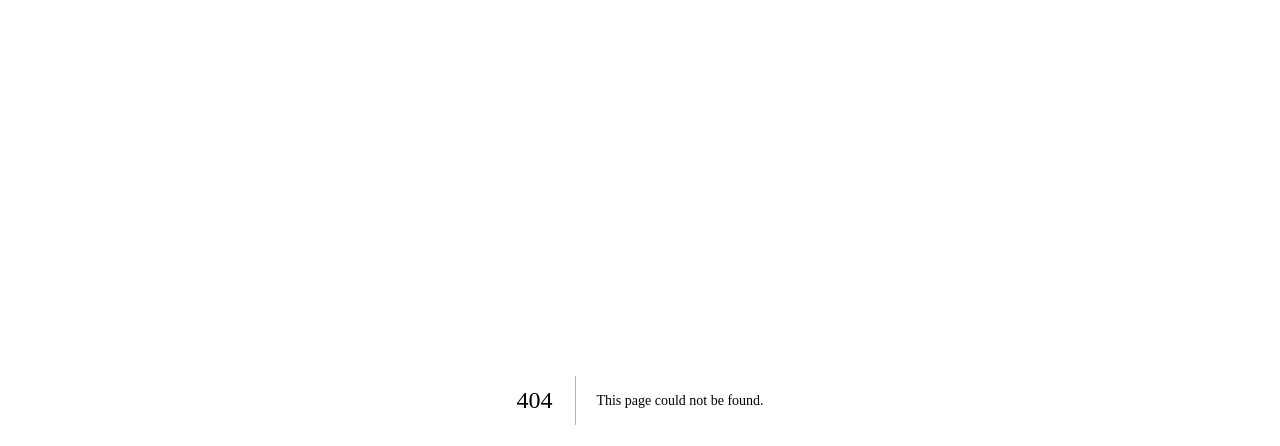
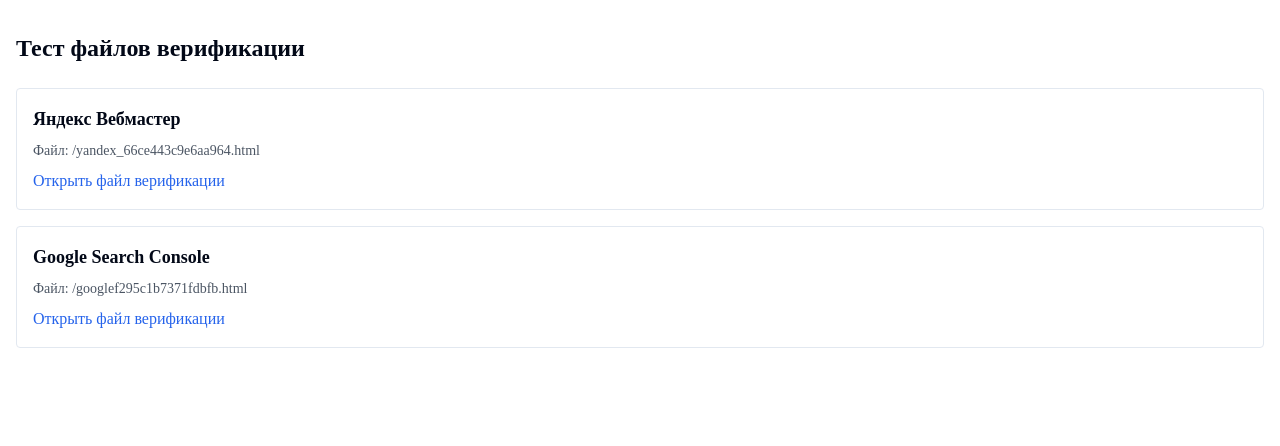
Before and after one commit to Kystof91/masterskaya, a Next.js app: page /verification-test in a window 1280 px wide. Before the commit this address had no page. Shown: the top 446 px of the page. Built offline with nearby package versions, Linux system fonts and the light colour scheme; a web font is replaced by a local one.

Commit message:
Fix verification files redirect issue - remove problematic rewrite rule and add proper headers

```diff
--- a/next.config.ts
+++ b/next.config.ts
@@ -69,22 +69,6 @@
     ];
   },
 
-  // Перенаправления
-  async redirects() {
-    return [
-      {
-        source: '/home',
-        destination: '/',
-        permanent: true,
-      },
-      {
-        source: '/index.html',
-        destination: '/',
-        permanent: true,
-      }
-    ];
-  },
-
   // Экспериментальные функции для SEO
   experimental: {
     optimizePackageImports: ['lucide-react'],
--- /dev/null
+++ b/src/app/verification-test/page.tsx
@@ -0,0 +1,33 @@
+export default function VerificationTestPage() {
+  return (
+    <div className="container mx-auto px-4 py-8">
+      <h1 className="text-2xl font-bold mb-6">Тест файлов верификации</h1>
+
+      <div className="space-y-4">
+        <div className="p-4 border rounded">
+          <h2 className="text-lg font-semibold mb-2">Яндекс Вебмастер</h2>
+          <p className="text-sm text-gray-600 mb-2">Файл: /yandex_66ce443c9e6aa964.html</p>
+          <a
+            href="/yandex_66ce443c9e6aa964.html"
+            target="_blank"
+            className="text-blue-600 hover:underline"
+          >
+            Открыть файл верификации
+          </a>
+        </div>
+
+        <div className="p-4 border rounded">
+          <h2 className="text-lg font-semibold mb-2">Google Search Console</h2>
+          <p className="text-sm text-gray-600 mb-2">Файл: /googlef295c1b7371fdbfb.html</p>
+          <a
+            href="/googlef295c1b7371fdbfb.html"
+            target="_blank"
+            className="text-blue-600 hover:underline"
+          >
+            Открыть файл верификации
+          </a>
+        </div>
+      </div>
+    </div>
+  );
+}
```
Also changed, not shown: public/yandex_66ce443c9e6aa964.html (+1 -6 lines), vercel.json, 2 other files (tests, documents, lock files or other folders).
